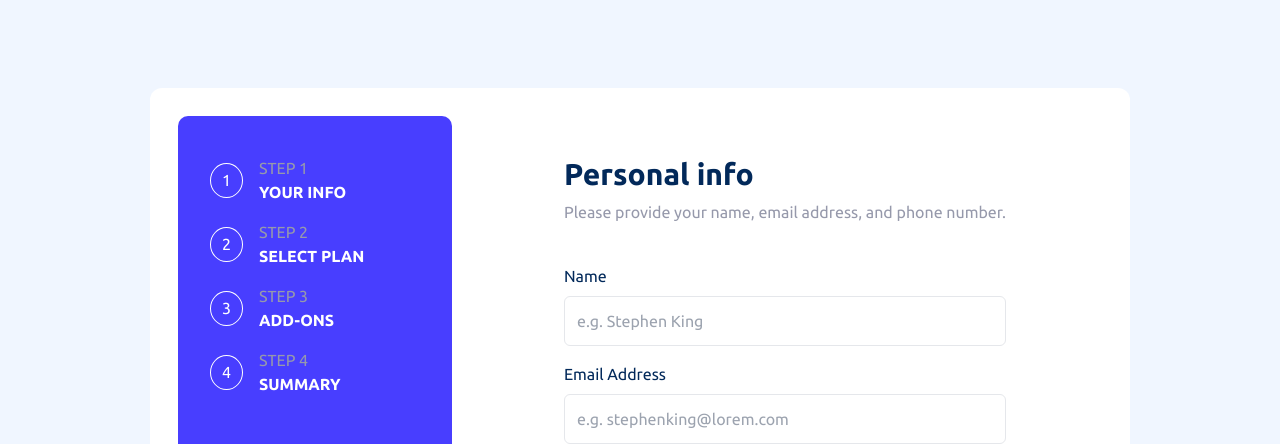
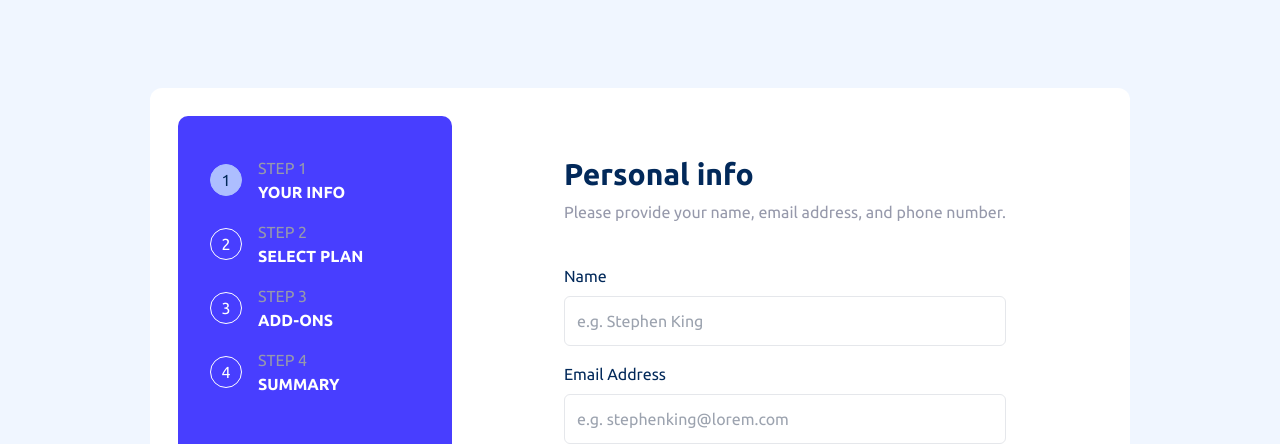
Before and after one commit to Mdalasini/multi-step-form-main, a website: page index.html in a window 1280 px wide. Shown: the top 444 px of the page. Drawn offline with Linux system fonts and the light colour scheme.

Commit message:
style: added highliting to sideBar

```diff
--- a/index.html
+++ b/index.html
@@ -18,28 +18,36 @@
       <div id="sideBar" class="bg-[url(../assets/images/bg-sideBar-desktop.svg)] bg-no-repeat relative">
           <div class="absolute uppercase left-8 top-10 flex flex-col gap-y-4">
             <div id="step1" class="flex items-center gap-x-4">
-              <div class="circle">1</div>
+              <div class="circle w-8 h-8 rounded-full border border-white text-white flex items-center justify-center">
+                <span>1</span>
+              </div>
               <div class="sideBar-content">
                 <p>Step 1</p>
                 <h4>Your info</h4>
               </div>
             </div>
             <div id="step2" class="flex items-center gap-x-4">
-              <div class="circle">2</div>
+              <div class="circle w-8 h-8 rounded-full border border-white text-white flex items-center justify-center">
+                <span>2</span>
+              </div>
               <div class="sideBar-content">
                 <p>Step 2</p>
                 <h4>Select plan</h4>
               </div>
             </div>
             <div id="step3" class="flex items-center gap-x-4">
-              <div class="circle">3</div>
+              <div class="circle w-8 h-8 rounded-full border border-white text-white flex items-center justify-center">
+                <span>3</span>
+              </div>
               <div class="sideBar-content">
                 <p>Step 3</p>
                 <h4>Add-ons</h4>
               </div>
             </div>
             <div id="step4" class="flex items-center gap-x-4">
-              <div class="circle">4</div>
+              <div class="circle w-8 h-8 rounded-full border border-white text-white flex items-center justify-center">
+                <span>4</span>
+              </div>
               <div class="sideBar-content">
                 <p>Step 4</p>
                 <h4>Summary</h4>
--- a/input.css
+++ b/input.css
@@ -62,15 +62,6 @@ h5{
     @apply font-light
 }
 
-.circle {
-    width: 33px;
-    line-height: 33px;
-    border-radius: 50%;
-    text-align: center;
-    border: 1px solid white;
-    color: white;
-}
-
 /* YOUR INFO */
 /* Chrome, Safari, Edge, Opera */
 input::-webkit-outer-spin-button,
--- a/script.js
+++ b/script.js
@@ -8,6 +8,31 @@ const toggle = document.getElementById('toggle')
 let currentTab = 0
 showTab(currentTab)
 
+function highlightCircle(n) {
+    // Get all circles from the div with id 'sideBar'
+    const circles = document.getElementById('sideBar').getElementsByClassName('circle');
+
+    // Ensure n is a valid index (between 0 and circles.length - 1)
+    if (n < 0 || n >= circles.length) {
+        console.error('Invalid circle index.');
+        return;
+    }
+
+    // Treat n as 3 if it is 4
+    const adjustedIndex = n === 4 ? 3 : n;
+
+    // Loop through all circles and remove classes
+    for (let i = 0; i < circles.length; i++) {
+        const currentCircle = circles[i];
+
+        // Check if the current circle is the one to highlight
+        if (i === adjustedIndex) {
+            currentCircle.classList.add('bg-pastelBlue', 'border-pastelBlue', 'text-marineBlue');
+        } else {
+            currentCircle.classList.remove('bg-pastelBlue', 'border-pastelBlue', 'text-marineBlue');
+        }
+    }
+}
 
 function showTab(n) {
     if (n === 3){
@@ -16,6 +41,9 @@ function showTab(n) {
 
     // Show the current tab
     tabElements[n].style.display = 'block';
+
+    // Highlight associated step in sidebar
+    highlightCircle(n)
 
     // Call the function to handle buttons based on the tab index
     handleButtons(n);
```
Also changed, not shown: css/style.css.
